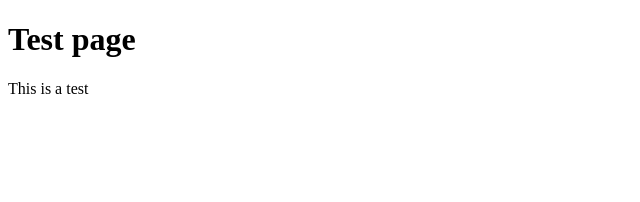
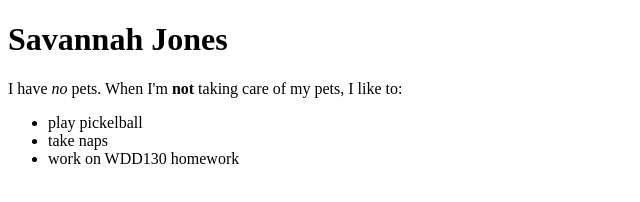
Before and after one commit to dori270/wd-130, a plain HTML site: page index.html in a window 1280 px wide. Shown: the whole page, without its empty margins (0-640 px from the left). Drawn offline with Linux system fonts and the light colour scheme.

Commit message:
Test page fulfilled

```diff
--- a/index.html
+++ b/index.html
@@ -1,12 +1,17 @@
 <!DOCTYPE html>
 <html>
     <head>
-        <h1>Test page</h1>
+        <title>Test page</title>
 
     </head>
     <body>
-        <p>This is a test</p>
-
+        <h1>Savannah Jones</h1>
+        <p>I have <em>no</em> pets. When I'm <strong>not</strong> taking care of my pets, I like to:</p>
+        <ul>
+            <li>play pickelball</li>
+            <li>take naps</li>
+            <li>work on WDD130 homework</li>
+        </ul>
 
     </body>
 
```
